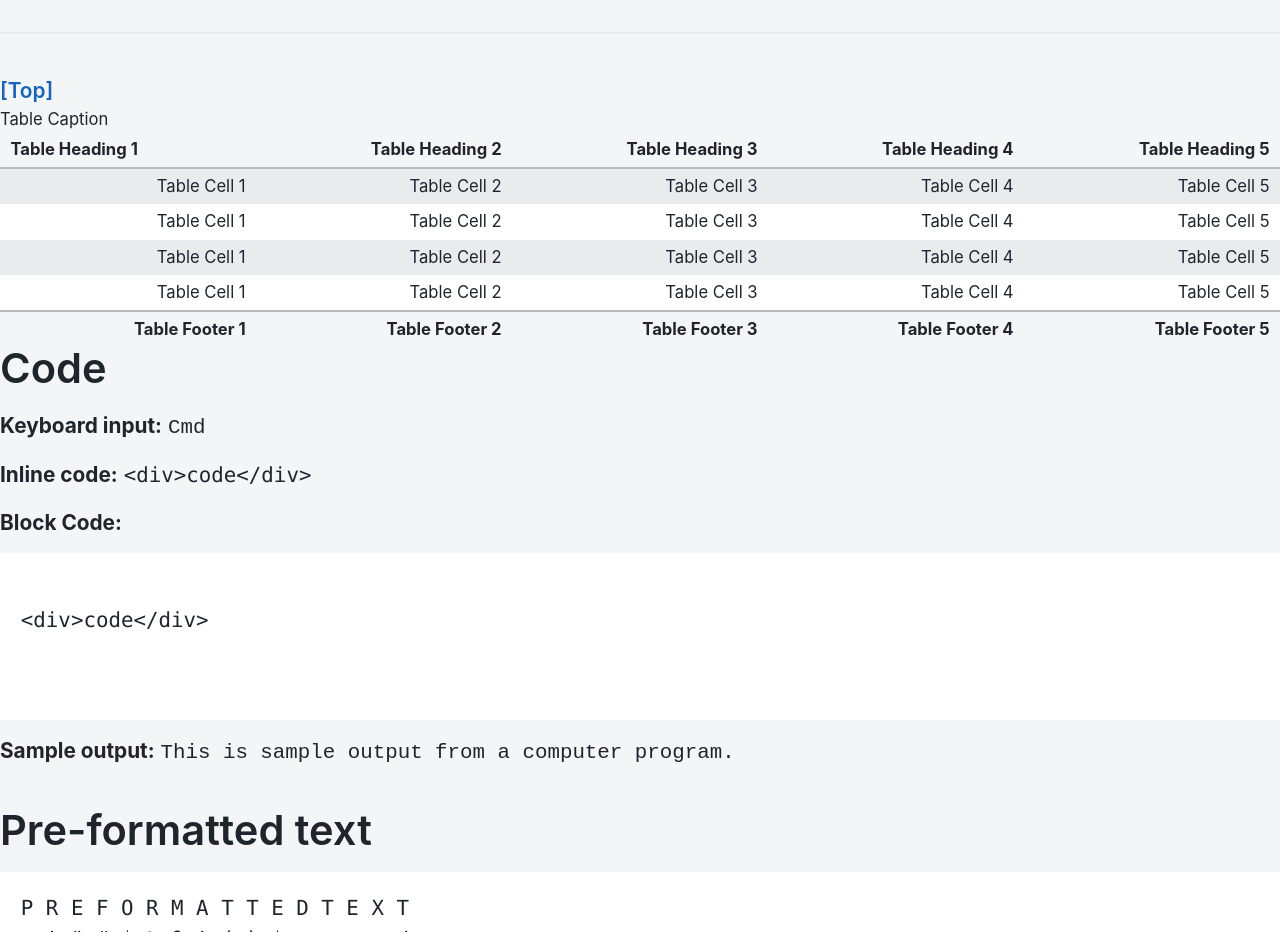
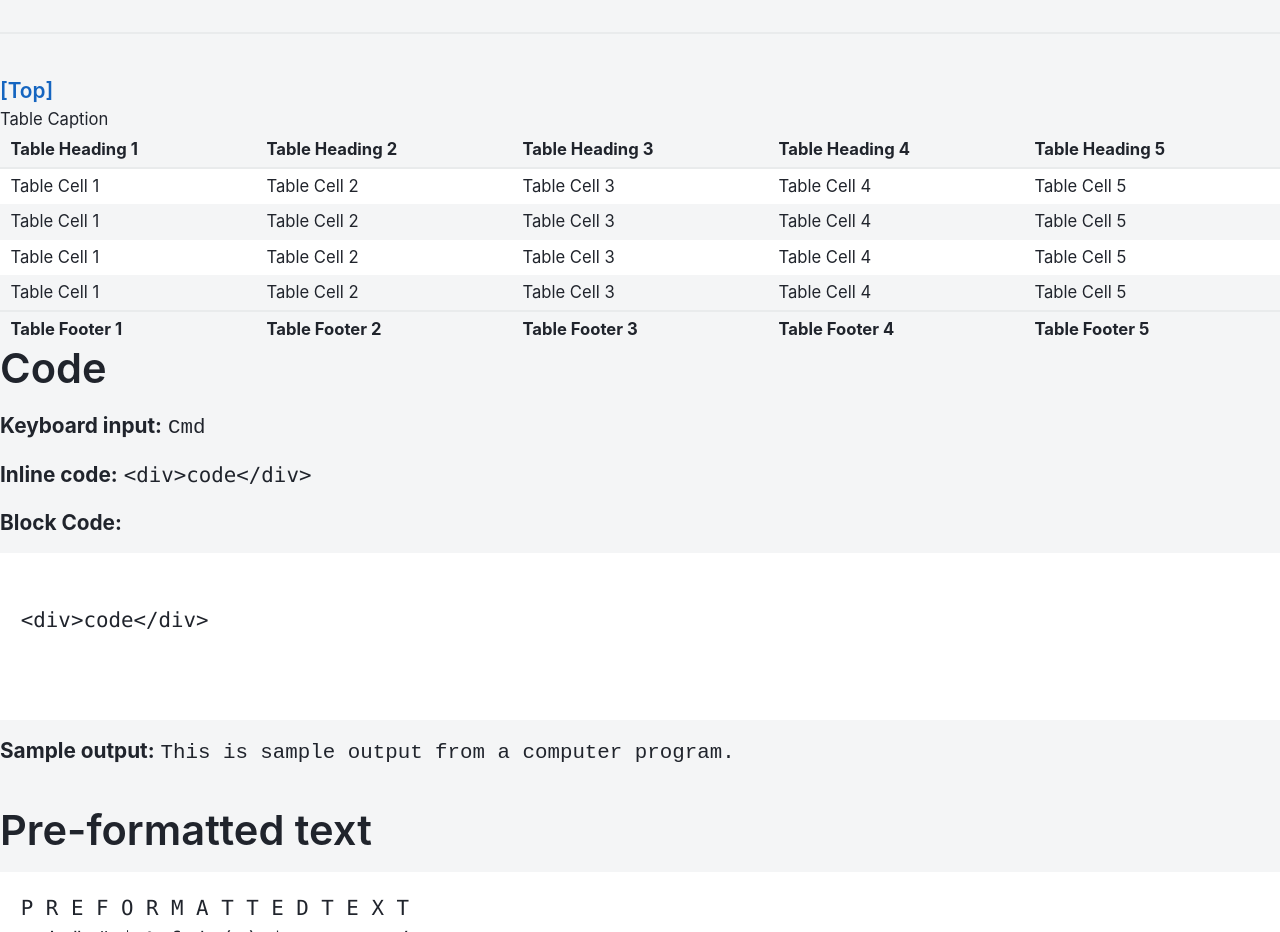
Before and after one commit to thisanimus/baselayer.css, a website: page index.html in a window 1280 px wide. Shown: the part 2900-3832 px from the top of the page. Drawn offline with Linux system fonts and the light colour scheme.

Commit message:
update table styling

```diff
--- a/src/_table.scss
+++ b/src/_table.scss
@@ -8,38 +8,32 @@ table {
 table caption {
 	text-align: left;
 }
+tr {
+}
 
 td,
 th {
+	text-align: left;
 	padding: 0.25rem 0.5rem;
-	text-align: right;
 	vertical-align: top;
 	word-wrap: break-word;
 }
 
 thead {
-	border-bottom: var(--border-width) solid var(--color-ui-muted);
+	border-bottom: var(--border-width) solid var(--color-background-muted);
 	th {
 		vertical-align: bottom;
-	}
-	tr > :first-child {
-		text-align: left;
 	}
 }
 
 tfoot {
-	border-top: var(--border-width) solid var(--color-ui-muted);
-}
-tbody {
-	th {
-		text-align: left;
-	}
+	border-top: var(--border-width) solid var(--color-background-muted);
 }
 
 tbody tr:nth-child(odd) {
-	background-color: var(--color-background-muted);
+	background-color: var(--color-background-intense);
 }
 
 tbody tr:nth-child(even) {
-	background-color: var(--color-background-intense);
+	background-color: var(--color-background);
 }
```
Also changed, not shown: dist/style.css, 1 other file.
